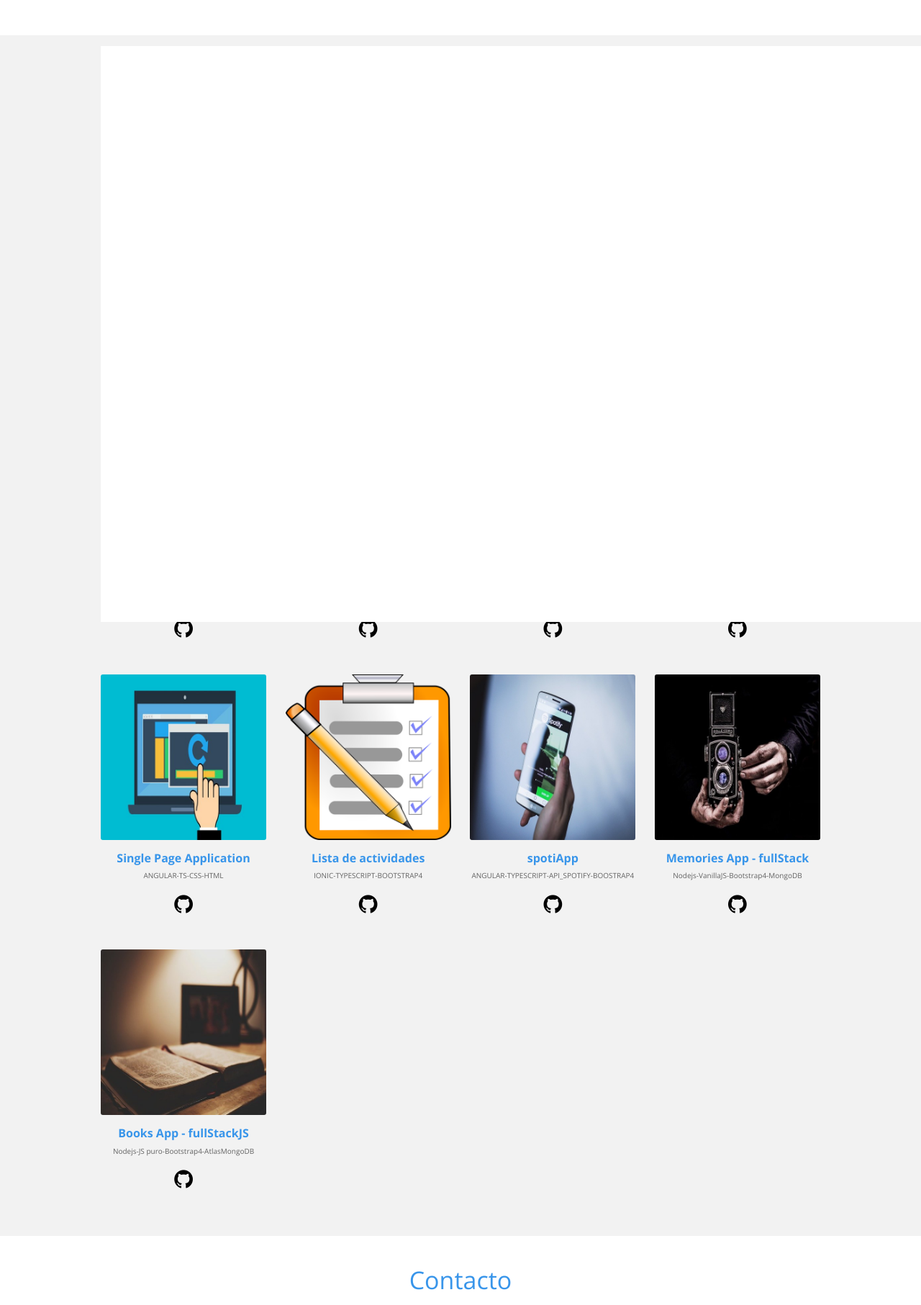
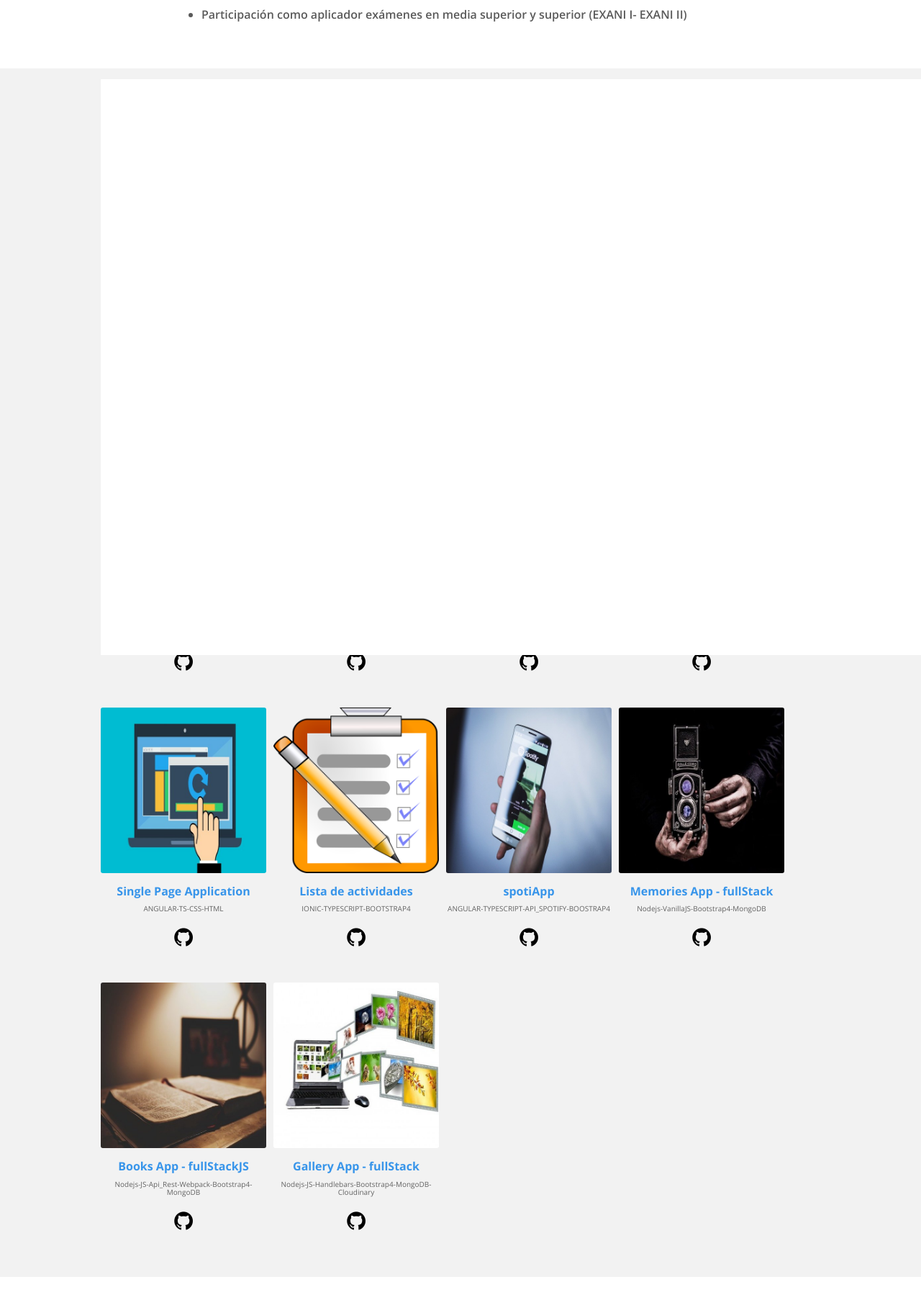
Before and after one commit to joseDanCM1995A/portafolio, a PHP site: page / in a window 1280 px wide. Shown: the part 981-2794 px from the top of the page at 72% size. Run offline with PHP 8.4, Linux system fonts and the light colour scheme; some libraries are stand-ins or nearby versions.

Commit message:
update: uploading galleryApp

```diff
--- a/css/estilos.css
+++ b/css/estilos.css
@@ -169,11 +169,12 @@
     display: flex;
     flex-direction: row;
     flex-wrap: wrap;
-    justify-content: space-between;
+    justify-content: flex-start;
 }
 
 .main .trabajos .contenedor-trabajos .trabajo {
     width: 23%;
+    margin-right: 10px;
     margin-bottom: 30px;
 }
 
--- a/index.html
+++ b/index.html
@@ -43,7 +43,8 @@
 
                 <div class="texto">
                     <h3 class="titulo" id="about">Acerca de</h3>
-                    <p>Área: Frontend</p>
+                    <p>Campo: Frontend</p>
+                    <p>Subcampo: Backend</p>
                     <p>Nombre: José Daniel Contreras Medina.</p>
                     <p>Condición Actual: Pasante de Ingeniería en Computación.</p>
                     <p> Universidad de Egreso: Facultad de Ingeniería, Universidad Autónoma del Estado de México.</p>
@@ -222,7 +223,7 @@
                                 </p>
                             </div>
                             <p class="git">
-                                <a href="https://github.com/joseDanCM1995A/mongooseCrud-nodejs-mongoDBX" class="github" target="_blank"><i class="fa fa-github" aria-hidden="true"></i></a>
+                                <a href="https://github.com/joseDanCM1995A/mongooseCrud-nodejs-mongoDB" class="github" target="_blank"><i class="fa fa-github" aria-hidden="true"></i></a>
                             </p>
                         </div>
                     </div>
@@ -352,11 +353,33 @@
                             </div>
                             <div class="cat">
                                 <p class="categoria">
-                                    Nodejs-JS puro-Bootstrap4-AtlasMongoDB
+                                    Nodejs-JS-Api_Rest-Webpack-Bootstrap4-MongoDB
                                 </p>
                             </div>
                             <p class="git">
                                 <a href="https://github.com/joseDanCM1995A/booksApp" class="github" target="_blank"><i class="fa fa-github" aria-hidden="true"></i></a>
+                            </p>
+                        </div>
+                    </div>
+                    <!-- trabajo 14 -->
+                    <div class="trabajo">
+                        <div class="thumb">
+                            <!--imagenes de los trabajos-->
+                            <img src="img/galleryApp.jpg" alt="booksApp">
+                        </div>
+                        <div class="descripcion">
+                            <div class="nom">
+                                <p class="nombre">
+                                    Gallery App - fullStack
+                                </p>
+                            </div>
+                            <div class="cat">
+                                <p class="categoria">
+                                    Nodejs-JS-Handlebars-Bootstrap4-MongoDB-Cloudinary
+                                </p>
+                            </div>
+                            <p class="git">
+                                <a href="https://github.com/joseDanCM1995A/gallerySpp" class="github" target="_blank"><i class="fa fa-github" aria-hidden="true"></i></a>
                             </p>
                         </div>
                     </div>
@@ -373,10 +396,10 @@
             <div class="contenedor">
                 <h3 class="titulo" id="contact"> Contacto</h3>
                 <form method="post" class="formulario" action="datos.php">
-                    <input type="text" name="nombre" id="nombre" placeholder="Nombre" required>
-                    <input type="email" name="correo" id="correo" placeholder="Correo" required>
-                    <input type="tel" name="telefono" id="telefono" placeholder="Telefono" required>
-                    <textarea name="mensaje" id="mensaje" cols="30" rows="10" placeholder="Mensaje" required></textarea>
+                    <input type="text" name="nombre" id="nombre" placeholder="Nombre:" required>
+                    <input type="email" name="correo" id="correo" placeholder="Correo:" required>
+                    <input type="tel" name="telefono" id="telefono" placeholder="Telefono:" required>
+                    <textarea name="mensaje" id="mensaje" cols="30" rows="10" placeholder="Mensaje:" required></textarea>
                     <input class="boton" type="submit" name="enviar" id="enviar" value="enviar">
                 </form>
             </div>
@@ -391,7 +414,7 @@
             </div>
             <p>Sitio desarrollado por José Daniel Contreras Medina </p>
             <p>ingejosedancm@gmail.com</p>
-            <p>Last update: Junio-2020</p>
+            <p>Update: 24/06/2020</p>
             <p> &copy; 2020 </p>
         </section>
     </footer>
```
Also changed, not shown: img/galleryApp.jpg (added).
